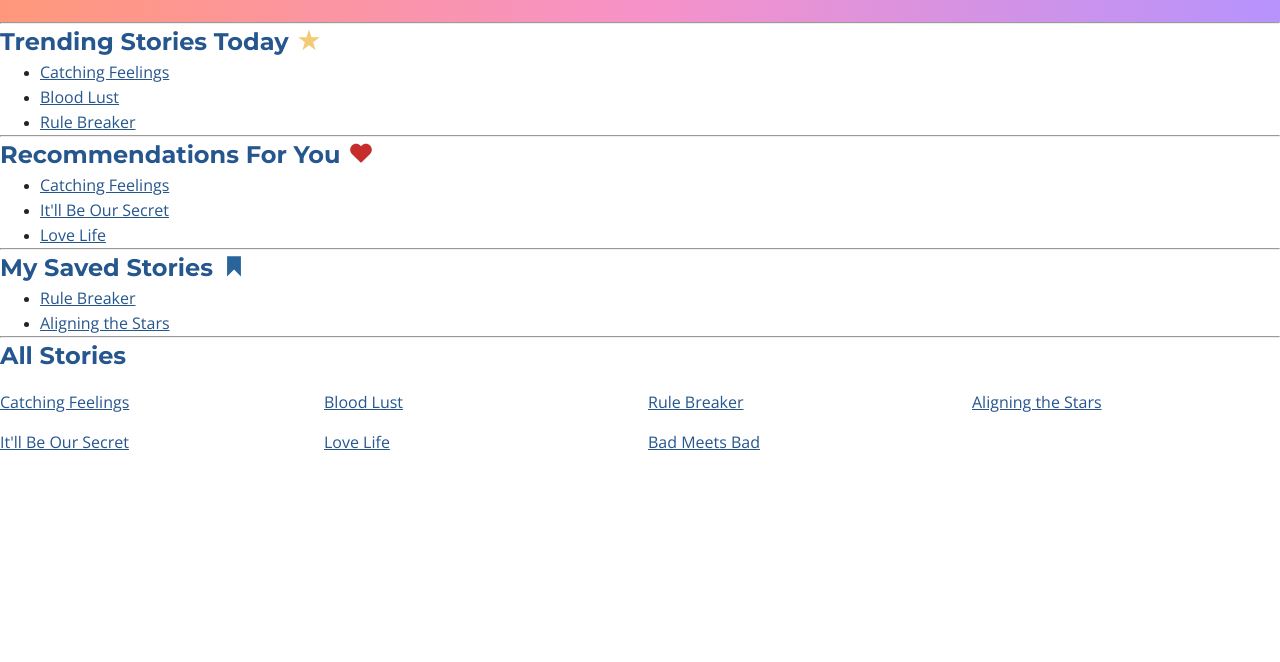
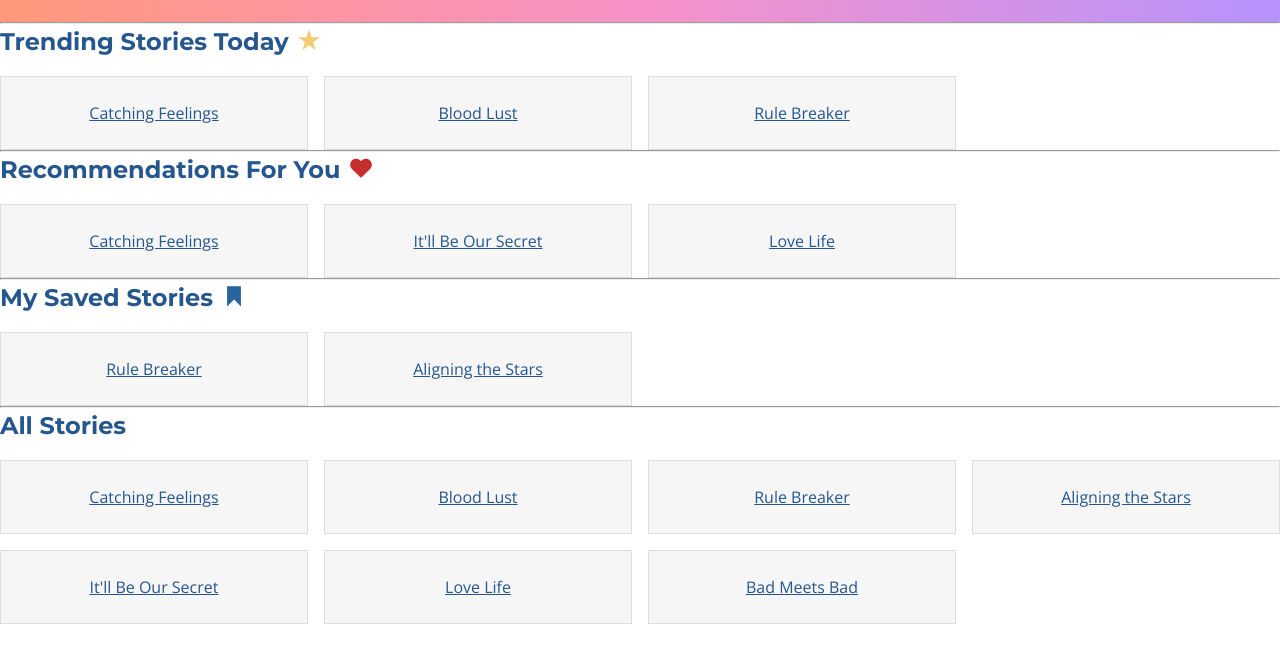
Before and after one commit to saravoong/csc437_2, a website: page packages/proto/public/index.html in a window 1280 px wide. Shown: the part 122-784 px from the top of the page. Drawn offline with nearby package versions, Linux system fonts and the light colour scheme.

Commit message:
css boxes

```diff
--- a/packages/proto/public/index.html
+++ b/packages/proto/public/index.html
@@ -23,11 +23,11 @@
             <use href="/icons/deco.svg#icon-star" />
         </svg>
     </div>
-    <ul>
-        <li><a href="stories/catching_feelings/catching_feelings.html">Catching Feelings</a></li>
-        <li><a href="stories/blood_lust/blood_lust.html">Blood Lust</a></li>
-        <li><a href="stories/rule_breaker/rule_breaker.html">Rule Breaker</a></li>
-    </ul>
+    <div class="stories-grid">
+        <a href="stories/catching_feelings/catching_feelings.html">Catching Feelings</a>
+        <a href="stories/blood_lust/blood_lust.html">Blood Lust</a>
+        <a href="stories/rule_breaker/rule_breaker.html">Rule Breaker</a>
+    </div>
 </section>
 <hr>
 <section class="Recommendations">
@@ -37,11 +37,11 @@
             <use href="/icons/deco.svg#icon-love" />
         </svg>
     </div>
-    <ul>
-        <li><a href="stories/catching_feelings/catching_feelings.html">Catching Feelings</a></li>
-        <li><a href="stories/itll_be_our_secret/itll_be_our_secret.html">It'll Be Our Secret</a></li>
-        <li><a href="stories/love_life/love_life.html">Love Life</a></li>
-    </ul>
+    <div class="stories-grid">
+        <a href="stories/catching_feelings/catching_feelings.html">Catching Feelings</a>
+        <a href="stories/itll_be_our_secret/itll_be_our_secret.html">It'll Be Our Secret</a>
+        <a href="stories/love_life/love_life.html">Love Life</a>
+    </div>
 </section>
 <hr>
 <section class="Saved Stories">
@@ -51,15 +51,15 @@
             <use href="/icons/deco.svg#icon-bookmark" />
         </svg>
     </div>
-    <ul>
-        <li><a href="stories/rule_breaker/rule_breaker.html">Rule Breaker</a></li>
-        <li><a href="stories/aligning_the_stars/aligning_the_stars.html">Aligning the Stars</a></li>
-    </ul>
+    <div class="stories-grid">
+        <a href="stories/rule_breaker/rule_breaker.html">Rule Breaker</a>
+        <a href="stories/aligning_the_stars/aligning_the_stars.html">Aligning the Stars</a>
+    </div>
 </section>
 <hr>
 <section class="Stories">
     <h2>All Stories</h2>
-    <div class="all-stories-grid">
+    <div class="stories-grid">
         <a href="stories/catching_feelings/catching_feelings.html">Catching Feelings</a>
         <a href="stories/blood_lust/blood_lust.html">Blood Lust</a>
         <a href="stories/rule_breaker/rule_breaker.html">Rule Breaker</a>
--- a/packages/proto/public/styles/page.css
+++ b/packages/proto/public/styles/page.css
@@ -99,9 +99,18 @@ svg.icon {
     fill: rgb(243, 203, 116);
 }
 
-.all-stories-grid {
+.stories-grid {
     display: grid;
     grid-template-columns: [start] 1fr 1fr 1fr 1fr[end];
     gap: 1rem;
     margin-top: 1rem;
 }
+
+.stories-grid > * {
+    border: 1.5px solid rgba(0, 0, 0, 0.1);
+    padding: 1.5rem;
+    background-color: rgb(246, 246, 246);
+    display: flex;
+    justify-content: center;
+    align-items: center;
+}
```
